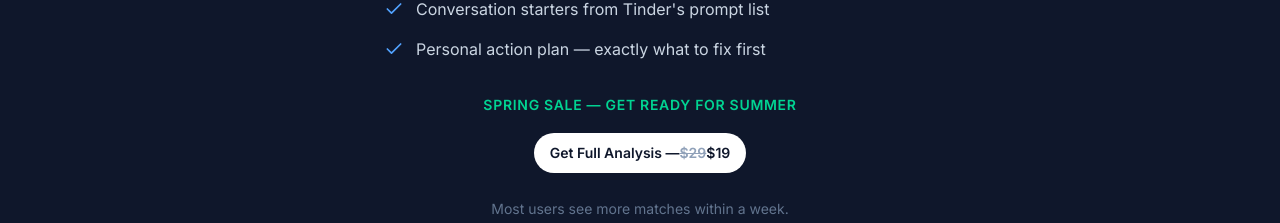
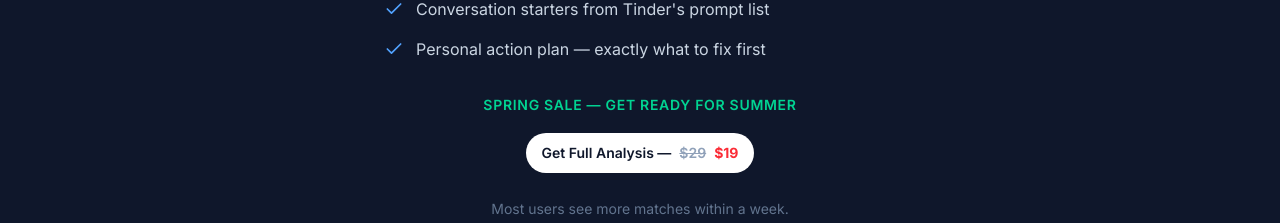
Before and after one commit to pgoodbread/hitch, a Next.js app: page / in a window 1280 px wide. Shown: the part 3380-3603 px from the top of the page. Built offline with nearby package versions, Linux system fonts and the light colour scheme; no server answers.

Commit message:
fix design

```diff
--- a/src/app/page.tsx
+++ b/src/app/page.tsx
@@ -344,9 +344,11 @@ export default function Home() {
                 href="/optimize?utm_source=lp&utm_content=upsell"
                 onClick={() => handleCtaClick('upsell', '/optimize')}
                 color="white"
+                className="text-lg"
               >
                 Get Full Analysis —{' '}
-                <span className="text-slate-400 line-through">$29</span> $19
+                <span className="px-2 text-slate-400 line-through">$29</span>
+                <span className="font-bold text-red-500">$19</span>
               </Button>
             </div>
             <p className="mt-6 text-center text-sm text-slate-500">
```
